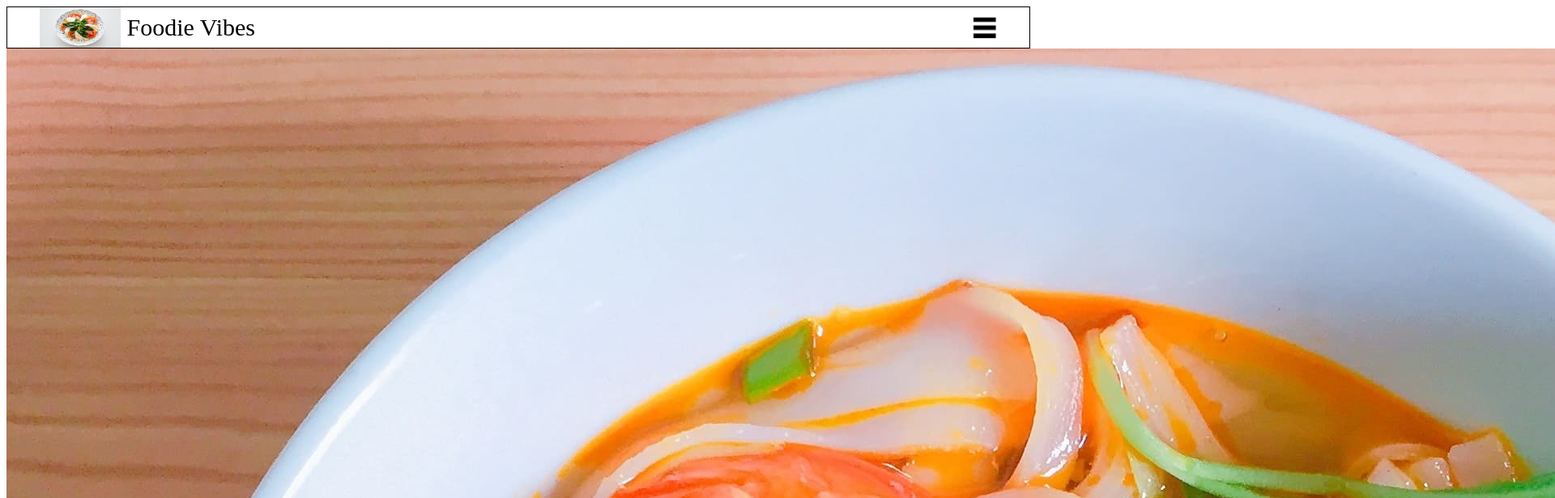
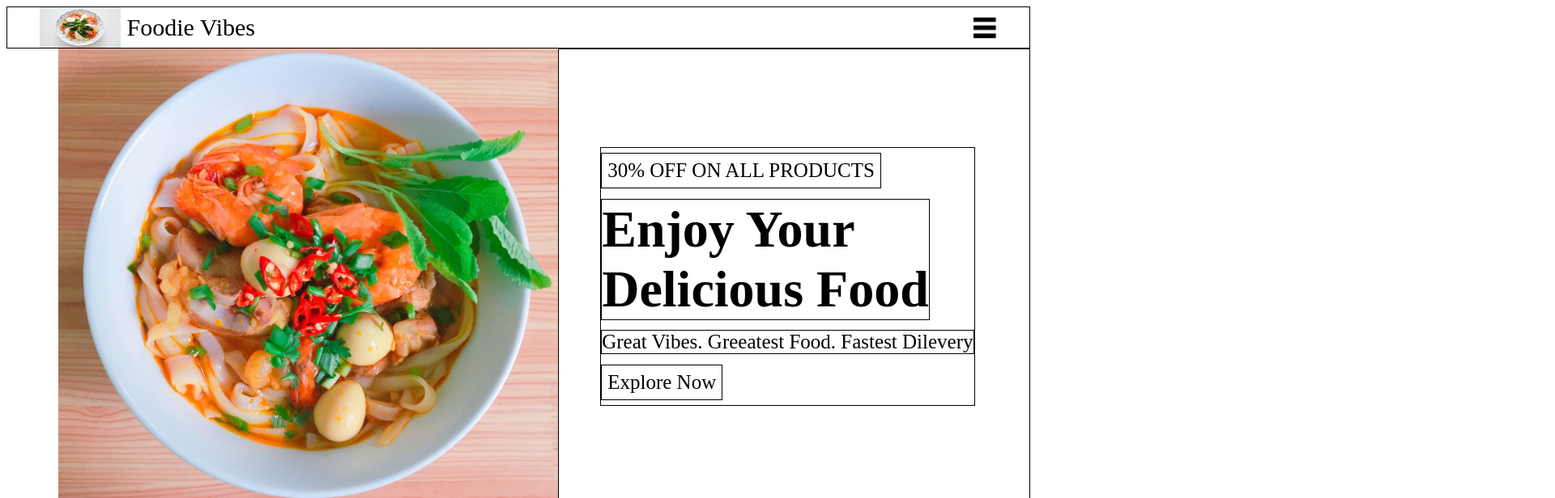
Before and after one commit to chirag-3/restaurant-website-responsive-plain-HTML-CSS, a plain HTML site: page index.html in a window 1280 px wide. Shown: the top 616 px of the page at 81% size, 1920 px wide, since content can reach past the window. Drawn offline with Linux system fonts and the light colour scheme.

Commit message:
main section image and text addded

```diff
--- a/index.html
+++ b/index.html
@@ -19,15 +19,25 @@
             <img src="images/three_line_symbol.png" alt="options_logo" style="height:30px;width:30px;">
             </div>
         </div>
+
+
         <div id="main-section">
             <div id="main-image">
             <img src="images/food.jpg" alt="food">
             </div>
             <div id="main-text">
-
+                <div id="text-container">
+                <div>30% OFF ON ALL PRODUCTS</div>
+                <div>Enjoy Your <br> Delicious Food</div>
+                <div>Great Vibes. Greeatest Food. Fastest Dilevery</div>
+                <div>Explore Now</div>
+                </div>
             </div>
 
         </div>
+
+
+
         <div id="footer">
             <div id="res_logo">
                 <img src="images/website_logo.jpg" alt="res_logo" style="height:50px;width:100px;">
--- a/style.css
+++ b/style.css
@@ -59,3 +59,62 @@
 #footer #res_name{
     font-size: 24px;
 }
+
+
+#main-image{
+    flex-basis: 30%;
+    padding-left:5vw;
+    flex-grow: 1;
+}
+
+#main-image img{
+    height: 70vh;
+    /* width: 40vw; */
+}
+
+
+#text-container {
+    font-size: 25px;
+}
+
+#main-text :nth-child(2) {
+    font-size: 64px;
+    font-weight: bold;
+}
+
+#main-section{
+    display:flex;
+    flex-wrap: wrap;
+}
+
+
+#main-text{
+    display: flex;
+    flex-direction: column;
+    justify-content: center;
+    align-items: flex-start;
+    border: 1px black solid;
+    flex-basis: 30%;
+    flex-grow: 1;
+    padding-left: 4vw;
+}
+
+#main-text div{
+    border: 1px black solid;
+}
+
+#text-container{
+    height:40vh;
+    display: flex;
+    flex-direction: column;
+    justify-content: space-around;
+    align-items: flex-start;
+}
+
+#text-container :first-child {
+    padding: 7px;
+}
+
+#text-container :last-child {
+    padding: 7px;
+}
```
